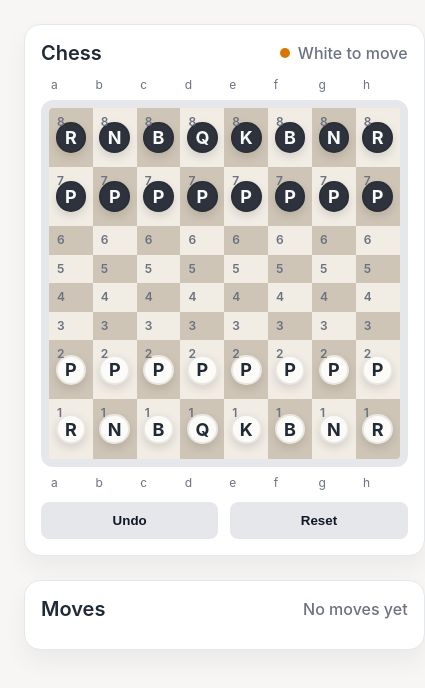
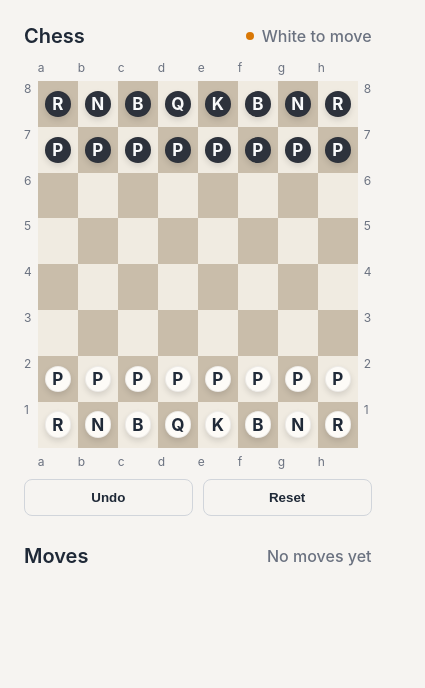
Before and after one commit to Vahvelainen/chess, a React (Vite) app: page / in a window 390 px wide. Shown: the top 688 px of the page, 425 px wide, since content can reach past the window. Built offline with nearby package versions, Linux system fonts and the light colour scheme.

Commit message:
Improve UI styling

```diff
--- a/src/styles.css
+++ b/src/styles.css
@@ -1,16 +1,14 @@
 :root {
   color-scheme: light;
-  --bg: #f7f6f4;
-  --panel: #ffffff;
+  --bg: #f6f4f1;
   --muted: #6b7280;
   --text: #1f2937;
-  --border: #e5e7eb;
   --accent: #4c5d6c;
-  --light-square: #f1ece4;
-  --dark-square: #cfc5b6;
+  --light-square: #f0ebe1;
+  --dark-square: #c9bdaa;
   --piece-white: #fdfbf7;
   --piece-black: #2d323c;
-  --error: #d14343;
+  --error: #c24141;
 }
 
 * {
@@ -32,20 +30,20 @@ body {
 
 .app-shell {
   display: grid;
-  grid-template-columns: 1fr 320px;
-  gap: 24px;
-  max-width: 1200px;
+  grid-template-columns: 1fr 280px;
+  gap: 20px;
+  max-width: 1100px;
   margin: 0 auto;
   padding: 24px;
+  align-items: start;
 }
 
 .board-panel,
 .history-panel {
-  background: var(--panel);
-  border: 1px solid var(--border);
-  border-radius: 16px;
-  padding: 16px;
-  box-shadow: 0 12px 24px rgba(0, 0, 0, 0.05);
+  padding: 0;
+  border: none;
+  background: transparent;
+  box-shadow: none;
 }
 
 .panel-header {
@@ -69,8 +67,8 @@ body {
 }
 
 .status-dot {
-  width: 10px;
-  height: 10px;
+  width: 8px;
+  height: 8px;
   border-radius: 999px;
   background: var(--accent);
   display: inline-block;
@@ -88,17 +86,63 @@ body {
   display: flex;
   flex-direction: column;
   align-items: center;
-  gap: 8px;
+  gap: 10px;
+}
+
+.board-grid-shell {
+  display: grid;
+  grid-template-columns: auto minmax(320px, min(90vw, 520px)) auto;
+  grid-template-rows: auto minmax(320px, min(90vw, 520px)) auto;
+  gap: 6px;
+  align-items: center;
+  justify-items: center;
+}
+
+.file-labels {
+  display: grid;
+  grid-template-columns: repeat(8, 1fr);
+  width: 100%;
+  color: var(--muted);
+  font-size: 12px;
+  letter-spacing: 1px;
+}
+
+.rank-labels {
+  display: grid;
+  grid-template-rows: repeat(8, 1fr);
+  height: 100%;
+  color: var(--muted);
+  font-size: 12px;
+}
+
+.top-labels {
+  grid-column: 2;
+  grid-row: 1;
+}
+
+.bottom-labels {
+  grid-column: 2;
+  grid-row: 3;
+}
+
+.left-labels {
+  grid-column: 1;
+  grid-row: 2;
+}
+
+.right-labels {
+  grid-column: 3;
+  grid-row: 2;
 }
 
 .board-grid {
+  grid-column: 2;
+  grid-row: 2;
   display: grid;
   grid-template-columns: repeat(8, minmax(0, 1fr));
-  width: min(90vw, 560px);
-  aspect-ratio: 1 / 1;
-  border: 8px solid var(--border);
-  border-radius: 12px;
-  overflow: hidden;
+  grid-template-rows: repeat(8, minmax(0, 1fr));
+  width: 100%;
+  height: 100%;
 }
 
 .square {
@@ -118,43 +162,17 @@ body {
   background: var(--dark-square);
 }
 
-.rank-label {
-  position: absolute;
-  top: 6px;
-  left: 8px;
-  color: var(--muted);
-  font-size: 12px;
-  pointer-events: none;
-}
-
-.file-labels {
-  display: grid;
-  grid-template-columns: repeat(8, 1fr);
-  width: min(90vw, 560px);
-  color: var(--muted);
-  font-size: 12px;
-  letter-spacing: 1px;
-}
-
-.top-labels {
-  padding-left: 10px;
-}
-
-.bottom-labels {
-  padding-left: 10px;
-}
-
 .piece {
-  width: 70%;
+  width: 66%;
   aspect-ratio: 1 / 1;
   border-radius: 50%;
   display: flex;
   align-items: center;
   justify-content: center;
-  font-size: 18px;
+  font-size: 17px;
   font-weight: 700;
-  border: 2px solid rgba(0, 0, 0, 0.08);
-  box-shadow: 0 4px 10px rgba(0, 0, 0, 0.12);
+  border: 1px solid rgba(0, 0, 0, 0.06);
+  box-shadow: 0 3px 6px rgba(0, 0, 0, 0.12);
 }
 
 .piece-white {
@@ -169,33 +187,35 @@ body {
 
 .controls-row {
   display: flex;
-  gap: 12px;
-  margin-top: 12px;
+  gap: 10px;
+  margin-top: 10px;
+  width: 100%;
 }
 
 .control-button {
   flex: 1;
-  background: #e5e7eb;
-  color: #111827;
-  border: 1px solid var(--border);
+  background: transparent;
+  color: var(--text);
+  border: 1px solid #d1d5db;
   border-radius: 8px;
   padding: 10px 12px;
   font-weight: 600;
   cursor: pointer;
-  transition: background 120ms ease;
+  transition: background 120ms ease, border-color 120ms ease;
 }
 
 .control-button:hover {
-  background: #dfe3e8;
+  background: #e5e7eb;
+  border-color: #cbd5e1;
 }
 
 .error-banner {
-  margin-top: 12px;
-  padding: 10px 12px;
-  border-radius: 8px;
-  background: rgba(209, 67, 67, 0.12);
+  margin-top: 10px;
+  padding: 8px 10px;
+  border-radius: 6px;
+  background: rgba(194, 65, 65, 0.08);
   color: var(--error);
-  border: 1px solid rgba(209, 67, 67, 0.4);
+  border: 1px solid rgba(194, 65, 65, 0.3);
   font-weight: 600;
 }
 
@@ -205,34 +225,35 @@ body {
   margin: 0;
   display: flex;
   flex-direction: column;
-  gap: 8px;
+  gap: 6px;
 }
 
 .move-item {
   display: flex;
-  align-items: center;
+  align-items: baseline;
   gap: 8px;
-  padding: 8px 10px;
-  border-radius: 10px;
-  border: 1px solid var(--border);
-  background: #f9fafb;
-  color: #1f2937;
+  padding: 4px 0;
+  color: var(--text);
+  border-bottom: 1px solid #e5e7eb;
+}
+
+.move-item:last-of-type {
+  border-bottom: none;
 }
 
 .move-item.active {
-  border-color: var(--accent);
-  background: #eef2f6;
+  color: var(--accent);
 }
 
 .move-index {
   color: var(--muted);
   width: 28px;
   text-align: right;
-  font-weight: 700;
+  font-weight: 500;
 }
 
 .move-notation {
-  font-weight: 700;
+  font-weight: 500;
 }
 
 .panel-subtitle {
@@ -240,13 +261,28 @@ body {
   font-weight: 500;
 }
 
+.drag-ghost {
+  position: absolute;
+  top: -9999px;
+  left: -9999px;
+  pointer-events: none;
+  opacity: 0.9;
+  width: 56px;
+  height: 56px;
+}
+
 @media (max-width: 980px) {
   .app-shell {
     grid-template-columns: 1fr;
+    max-width: 620px;
   }
 
-  .board-grid,
-  .file-labels {
-    width: min(94vw, 520px);
+  .board-grid-shell {
+    grid-template-columns: auto minmax(320px, min(94vw, 520px)) auto;
+    grid-template-rows: auto minmax(320px, min(94vw, 520px)) auto;
+  }
+
+  .history-panel {
+    margin-top: 8px;
   }
 }
--- a/src/views/ChessBoardView.tsx
+++ b/src/views/ChessBoardView.tsx
@@ -1,7 +1,7 @@
 import React, { useMemo, useRef, useState } from "react";
 import { ChessGame } from "../engine/ChessGame";
 import { BoardState } from "../engine/board/BoardState";
-import { createSquare, Square, toAlgebraic } from "../engine/board/Square";
+import { createSquare, Square } from "../engine/board/Square";
 import { Piece } from "../engine/Piece";
 import { MoveRecord } from "../engine/Move";
 
@@ -10,7 +10,6 @@ interface SquareView {
   readonly rank: number;
   readonly piece?: Piece;
   readonly isLight: boolean;
-  readonly algebraic: string;
 }
 
 function pieceLabel(piece: Piece): string {
@@ -38,13 +37,11 @@ export function ChessBoardView(): React.JSX.Element {
       for (let file = 0; file < 8; file += 1) {
         const index = rank * 8 + file;
         const piece = snapshot[index];
-        const algebraic = toAlgebraic(createSquare(file, rank));
         list.push({
           file,
           rank,
           piece,
-          isLight: (file + rank) % 2 === 0,
-          algebraic
+          isLight: (file + rank) % 2 === 0
         });
       }
     }
@@ -65,6 +62,19 @@ export function ChessBoardView(): React.JSX.Element {
       "application/x-chess-from",
       JSON.stringify({ file: square.file, rank: square.rank })
     );
+    const ghost = document.createElement("div");
+    ghost.className = `drag-ghost piece piece-${square.piece.color}`;
+    ghost.style.width = "56px";
+    ghost.style.height = "56px";
+    const label = document.createElement("span");
+    label.className = "piece-label";
+    label.textContent = pieceLabel(square.piece);
+    ghost.appendChild(label);
+    document.body.appendChild(ghost);
+    event.dataTransfer.setDragImage(ghost, 28, 28);
+    setTimeout(() => {
+      document.body.removeChild(ghost);
+    }, 0);
   }
 
   function handleDragOver(event: React.DragEvent<HTMLDivElement>): void {
@@ -119,6 +129,8 @@ export function ChessBoardView(): React.JSX.Element {
 
   const activeColor = gameRef.current.getActiveColor();
   const lastMove = history[history.length - 1];
+  const files = ["a", "b", "c", "d", "e", "f", "g", "h"];
+  const ranks = ["8", "7", "6", "5", "4", "3", "2", "1"];
 
   return (
     <main className="app-shell">
@@ -132,9 +144,15 @@ export function ChessBoardView(): React.JSX.Element {
         </header>
 
         <div className="board-wrapper">
+          <div className="board-grid-shell">
             <div className="file-labels top-labels">
-            {["a", "b", "c", "d", "e", "f", "g", "h"].map((file) => (
+              {files.map((file) => (
                 <span key={`file-top-${file}`}>{file}</span>
+              ))}
+            </div>
+            <div className="rank-labels left-labels">
+              {ranks.map((rank) => (
+                <span key={`rank-left-${rank}`}>{rank}</span>
               ))}
             </div>
             <div className="board-grid">
@@ -147,7 +165,6 @@ export function ChessBoardView(): React.JSX.Element {
                   onDragOver={handleDragOver}
                   onDrop={(event) => handleDrop(event, square)}
                 >
-                <span className="rank-label">{square.rank + 1}</span>
                   {square.piece ? (
                     <div className={`piece piece-${square.piece.color}`}>
                       <span className="piece-label">{pieceLabel(square.piece)}</span>
@@ -156,10 +173,16 @@ export function ChessBoardView(): React.JSX.Element {
                 </div>
               ))}
             </div>
+            <div className="rank-labels right-labels">
+              {ranks.map((rank) => (
+                <span key={`rank-right-${rank}`}>{rank}</span>
+              ))}
+            </div>
             <div className="file-labels bottom-labels">
-            {["a", "b", "c", "d", "e", "f", "g", "h"].map((file) => (
+              {files.map((file) => (
                 <span key={`file-bottom-${file}`}>{file}</span>
               ))}
+            </div>
           </div>
         </div>
 
```
Lines whose indentation alone changed are shown as unchanged.
